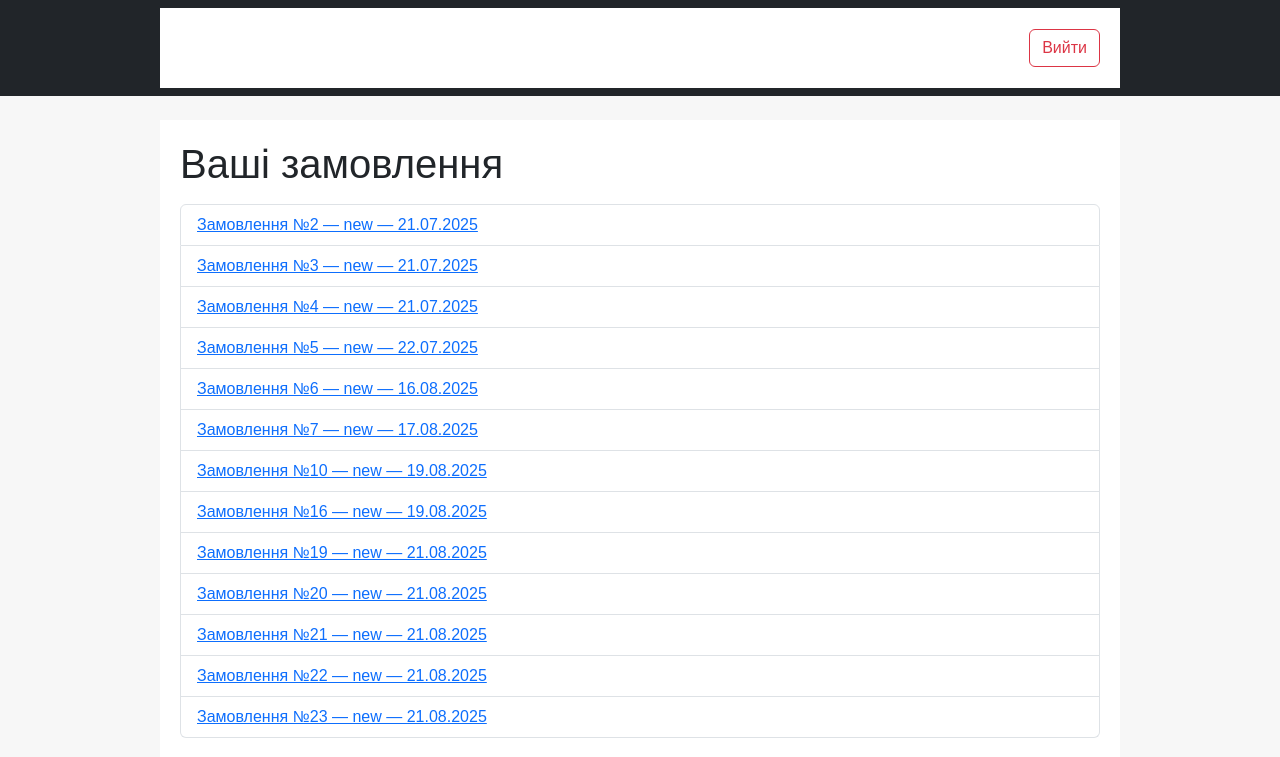
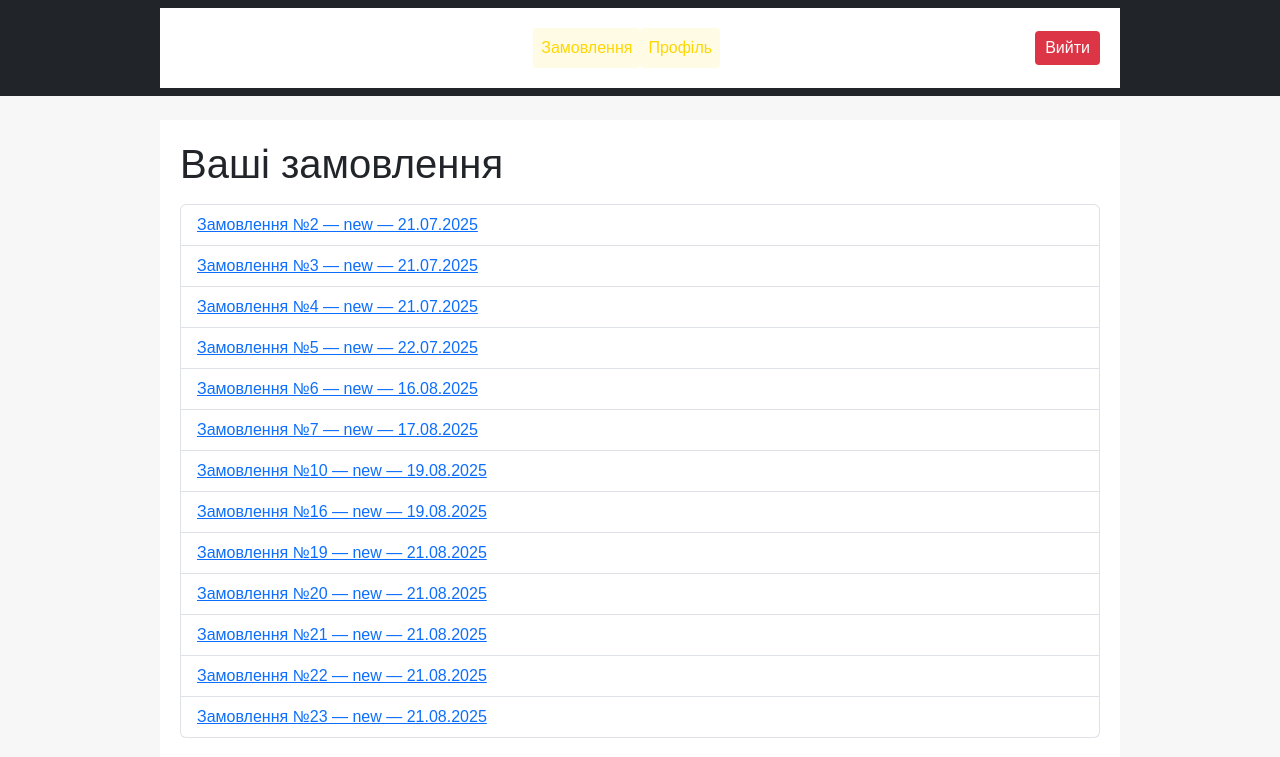
Before and after one commit to cyber-Artek/svit, a Django app: page /en/orders/ in a window 1280 px wide. Shown: the top 757 px of the page. Run offline with Django 5.2, Linux system fonts and the light colour scheme; a user stored in the database is signed in; data comes from the database, SQL or seed files in the repository; both versions use the stored data as it was after the commit; some libraries are stand-ins or nearby versions.

Commit message:
[update] оновлено файл env

```diff
--- a/marketplace_project/products/templates/products/product_detail.html
+++ b/marketplace_project/products/templates/products/product_detail.html
@@ -1,6 +1,8 @@
 {% extends 'base.html' %}
 {% block title %}{{ product.title }}{% endblock %}
 {% block content %}
+{% load static %}
+
 <div class="card mb-4 shadow">
   {% if product.image %}
     <img src="{{ product.image.url }}" class="card-img-top" alt="{{ product.title }}">
--- a/marketplace_project/products/templates/products/product_list.html
+++ b/marketplace_project/products/templates/products/product_list.html
@@ -1,6 +1,8 @@
 {% extends 'base.html' %}
 {% block title %}Товари{% endblock %}
 {% block content %}
+{% load static %}
+
 <h1 class="mb-4">Товари</h1>
 
 <form method="get" class="mb-4">
--- a/marketplace_project/static/css/main.css
+++ b/marketplace_project/static/css/main.css
@@ -1,28 +1,12 @@
+/* =================== */
+/* Основні стилі сторінки */
+/* =================== */
 body {
     font-family: Arial, sans-serif;
     margin: 0;
     padding: 0;
     background-color: #f7f7f7;
 }
-
-
-nav {
-    background-color: #222;
-    padding: 10px;
-    text-align: center;
-}
-
-nav a {
-    color: white;
-    margin: 0 15px;
-    text-decoration: none;
-    transition: color 0.3s ease;
-}
-
-nav a:hover {
-    color: #ffd700;
-}
-
 
 .container {
     max-width: 960px;
@@ -31,13 +15,41 @@
     background-color: white;
 }
 
+/* =================== */
+/* Навігація */
+/* =================== */
+.navbar .nav-link {
+    transition: color 0.3s ease, background-color 0.3s ease;
+    border-radius: 4px;
+}
 
+.navbar .nav-link.active,
+.navbar .nav-link:hover {
+    color: #ffd700 !important;
+    background-color: rgba(255, 215, 0, 0.1) !important;
+}
+
+.navbar .btn-danger {
+    color: white;
+    border: none;
+    padding: 5px 10px;
+    border-radius: 4px;
+    cursor: pointer;
+    transition: background-color 0.3s ease;
+}
+
+.navbar .btn-danger:hover {
+    background-color: #c82333;
+}
+
+/* =================== */
+/* Сітка товарів */
+/* =================== */
 .product-grid {
     display: flex;
     flex-wrap: wrap;
     gap: 20px;
 }
-
 
 .product-card {
     border: 1px solid #ddd;
@@ -61,7 +73,9 @@
     box-shadow: 0 6px 12px rgba(0,0,0,0.2);
 }
 
-
+/* =================== */
+/* Кнопки */
+/* =================== */
 button {
     background-color: #28a745;
     color: white;
@@ -76,7 +90,9 @@
     background-color: #218838;
 }
 
-
+/* =================== */
+/* Відгуки */
+/* =================== */
 .review {
     border-top: 1px solid #ccc;
     padding: 10px 15px;
@@ -85,7 +101,9 @@
     border-radius: 4px;
 }
 
-
+/* =================== */
+/* Адаптивність */
+/* =================== */
 @media (max-width: 768px) {
     .product-grid {
         flex-direction: column;
@@ -95,50 +113,6 @@
         width: 100%;
     }
 }
-
-nav {
-    display: flex;
-    flex-wrap: wrap;
-    justify-content: center;
-    align-items: center;
-    background-color: #222;
-    padding: 10px;
-    gap: 10px;
-}
-
-nav a {
-    color: white;
-    text-decoration: none;
-    padding: 5px 10px;
-    transition: color 0.3s ease, background-color 0.3s ease;
-    border-radius: 4px;
-}
-
-nav a:hover,
-nav a.active {
-    color: #ffd700;
-    background-color: rgba(255, 215, 0, 0.1);
-}
-
-.logout-form {
-    display: inline-block;
-    margin-left: 10px;
-}
-
-.logout-form button {
-    background-color: #dc3545;
-    color: white;
-    border: none;
-    padding: 5px 10px;
-    cursor: pointer;
-    border-radius: 4px;
-    transition: background-color 0.3s ease;
-}
-
-.logout-form button:hover {
-    background-color: #c82333;
-}
-
 
 @media (max-width: 600px) {
     nav {
@@ -153,3 +127,43 @@
         margin-top: 5px;
     }
 }
+
+/* Navbar */
+nav {
+    display: flex;
+    flex-wrap: wrap;
+    justify-content: center;
+    align-items: center;
+    background-color: #ffffff; /* світлий фон */
+    padding: 10px;
+    gap: 10px;
+}
+
+nav a {
+    color: black; /* чорний текст */
+    text-decoration: none;
+    padding: 5px 10px;
+    transition: color 0.3s ease, background-color 0.3s ease;
+    border-radius: 4px;
+}
+
+nav a:hover,
+nav a.active {
+    color: black; /* чорний текст при активності/ховері */
+    background-color: rgba(0, 0, 0, 0.05); /* легкий фон для ховера */
+}
+
+/* Кнопка Вийти */
+.logout-btn {
+    background-color: #dc3545; /* червона кнопка */
+    color: white; /* текст білий */
+    border: none;
+    padding: 5px 10px;
+    border-radius: 4px;
+    cursor: pointer;
+    transition: background-color 0.3s ease;
+}
+
+.logout-btn:hover {
+    background-color: #c82333; /* темніший червоний */
+}
--- a/marketplace_project/templates/navbar.html
+++ b/marketplace_project/templates/navbar.html
@@ -11,39 +11,43 @@
     <div class="collapse navbar-collapse" id="navbarNav">
       <ul class="navbar-nav me-auto mb-2 mb-lg-0">
         <li class="nav-item">
-          <a class="nav-link {% if request.path == '/' %}active{% endif %}" href="{% url 'home' %}">Головна</a>
+          <a class="nav-link {% if request.path == '/' or request.path == '/en/' %}active{% endif %}" href="{% url 'home' %}">Головна</a>
         </li>
         <li class="nav-item">
-          <a class="nav-link {% if request.path|startswith:'/products' %}active{% endif %}" href="{% url 'product-list' %}">Товари</a>
+          <a class="nav-link {% if '/products' in request.path %}active{% endif %}" href="{% url 'product-list' %}">Товари</a>
         </li>
 
         {% if user.is_authenticated %}
           {% if user.role == "is_seller" %}
           <li class="nav-item">
-            <a class="nav-link {% if request.path == '/products/product/add/' %}active{% endif %}" href="{% url 'product-add' %}">Створити товар</a>
+            <a class="nav-link {% if '/products/product/add/' in request.path %}active{% endif %}" href="{% url 'product-add' %}">Створити товар</a>
           </li>
           {% endif %}
           <li class="nav-item">
-            <a class="nav-link {% if request.path == '/orders/cart/' %}active{% endif %}" href="{% url 'cart' %}">Кошик</a>
+            <a class="nav-link {% if '/orders/cart/' in request.path %}active{% endif %}" href="{% url 'cart' %}">Кошик</a>
           </li>
           <li class="nav-item">
-            <a class="nav-link {% if request.path == '/orders/' %}active{% endif %}" href="{% url 'order-list' %}">Замовлення</a>
+            <a class="nav-link {% if '/orders/' in request.path and not '/cart/' in request.path %}active{% endif %}" href="{% url 'order-list' %}">Замовлення</a>
           </li>
           <li class="nav-item">
-            <a class="nav-link {% if request.path == '/users/profile/'|add:user.pk|stringformat:"s" %}active{% endif %}" href="{% url 'profile' user.pk %}">Профіль</a>
+            <a class="nav-link {% if '/users/profile/'|add:user.pk|stringformat:"s" in request.path %}active{% endif %}" href="{% url 'profile' user.pk %}">Профіль</a>
           </li>
         {% endif %}
       </ul>
 
       {% if user.is_authenticated %}
-      <form action="{% url 'logout' %}" method="post" class="d-flex">
+      <form action="{% url 'logout' %}" method="post" class="d-flex logout-form">
           {% csrf_token %}
-          <button class="btn btn-outline-danger" type="submit">Вийти</button>
+          <button class="btn logout-btn" type="submit">Вийти</button>
       </form>
       {% else %}
       <ul class="navbar-nav">
-        <li class="nav-item"><a class="nav-link {% if request.path == '/users/login/' %}active{% endif %}" href="{% url 'login' %}">Увійти</a></li>
-        <li class="nav-item"><a class="nav-link {% if request.path == '/users/register/' %}active{% endif %}" href="{% url 'register' %}">Реєстрація</a></li>
+        <li class="nav-item">
+          <a class="nav-link {% if '/users/login/' in request.path %}active{% endif %}" href="{% url 'login' %}">Увійти</a>
+        </li>
+        <li class="nav-item">
+          <a class="nav-link {% if '/users/register/' in request.path %}active{% endif %}" href="{% url 'register' %}">Реєстрація</a>
+        </li>
       </ul>
       {% endif %}
     </div>
```
Also changed, not shown: marketplace_project/db.sqlite3, 1 other file.
